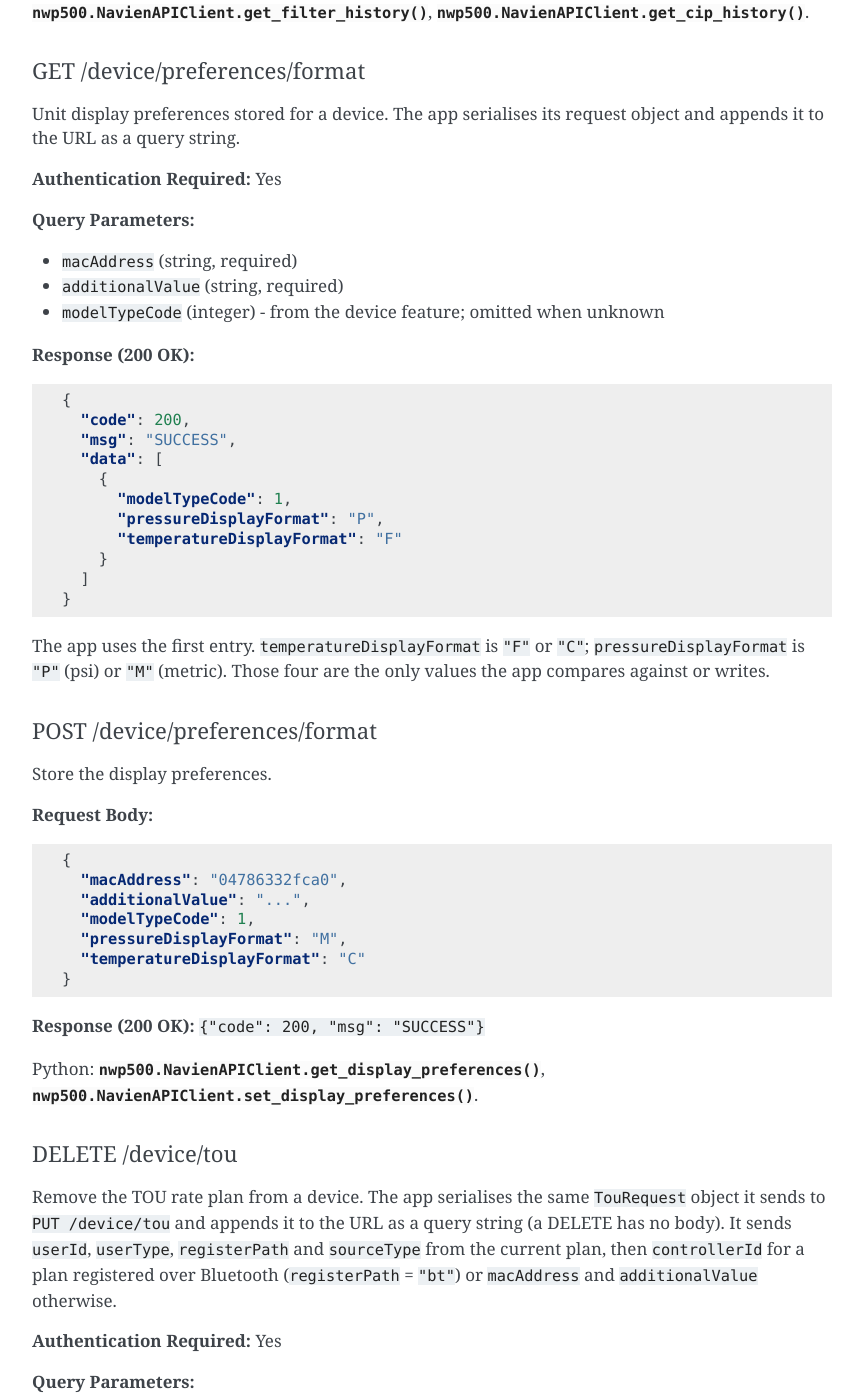
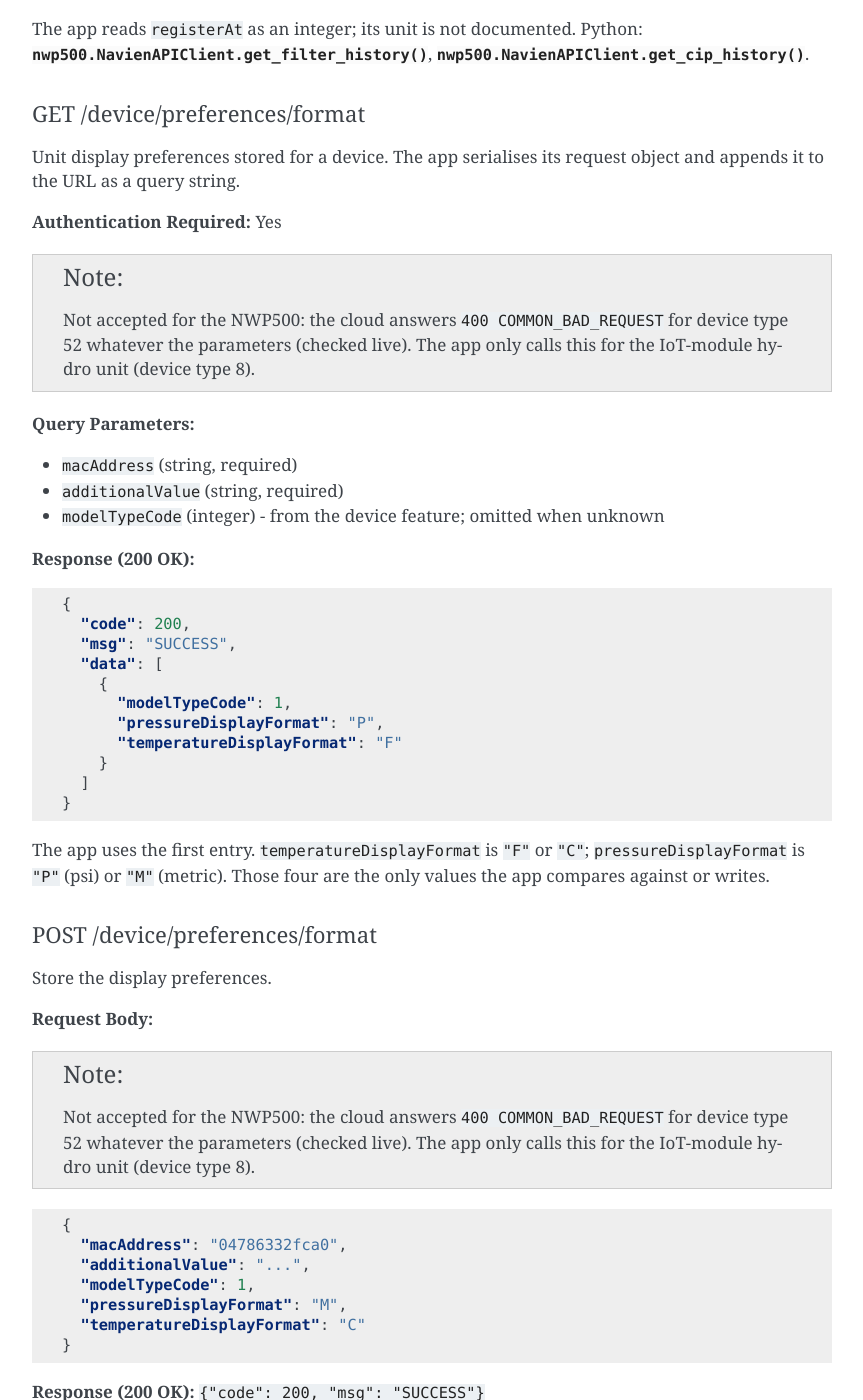
Before and after one commit to eman/nwp500-python, a Sphinx documentation site: the page built from docs/reference/protocol/rest_api.rst, in a window 1280 px wide and 1400 px high, scrolled down 11185 px. Shown: the whole window, without its empty margins (338-1201 px from the left). Built offline with Sphinx 7.4.7, drawn with Linux system fonts in a browser that asks for light colours; some of the changed text lies outside the part shown.

Commit message:
docs: record live behaviour of the new REST endpoints
Checked against the cloud: display preferences are rejected for the
NWP500 (400 for device type 52; the app only uses them for the
IoT-module hydro unit), the error list rejects owner accounts (404
COMMON_NOT_AUTHORIZED), and manufacture-id needs the controller serial
number from the device feature, as the TOU read does.

```diff
--- a/docs/reference/protocol/rest_api.rst
+++ b/docs/reference/protocol/rest_api.rst
@@ -491,6 +491,9 @@ back as ``continuousKey`` (omitted on the first page).
 
 **Authentication Required:** Yes
 
+Installer accounts only: an owner account receives
+``404 COMMON_NOT_AUTHORIZED`` (checked live).
+
 **Request Body:**
 
 .. code-block:: json
@@ -597,6 +600,12 @@ request object and appends it to the URL as a query string.
 
 **Authentication Required:** Yes
 
+.. note::
+
+   Not accepted for the NWP500: the cloud answers ``400 COMMON_BAD_REQUEST``
+   for device type 52 whatever the parameters (checked live). The app only
+   calls this for the IoT-module hydro unit (device type 8).
+
 **Query Parameters:**
 
 * ``macAddress`` (string, required)
@@ -630,6 +639,12 @@ POST /device/preferences/format
 Store the display preferences.
 
 **Request Body:**
+
+.. note::
+
+   Not accepted for the NWP500: the cloud answers ``400 COMMON_BAD_REQUEST``
+   for device type 52 whatever the parameters (checked live). The app only
+   calls this for the IoT-module hydro unit (device type 8).
 
 .. code-block:: json
 
@@ -678,6 +693,10 @@ The manufacture ID the TOU service holds for a device. The app shows
 "N/A" when it is ``"000000000000000"``.
 
 **Authentication Required:** Yes
+
+``controllerId`` is the controller serial number from the device feature
+(the same value ``GET /device/tou`` takes); any other value returns
+``500 INTERNAL_SERVER_ERROR``.
 
 **Query Parameters:** ``userId``, ``macAddress``, ``additionalValue``,
 ``controllerId`` (all strings, required)
```
Also changed, not shown: CHANGELOG.rst (+4 -3 lines), docs/reference/python_api/api_client.rst (+18 -0 lines), 1 other file.
